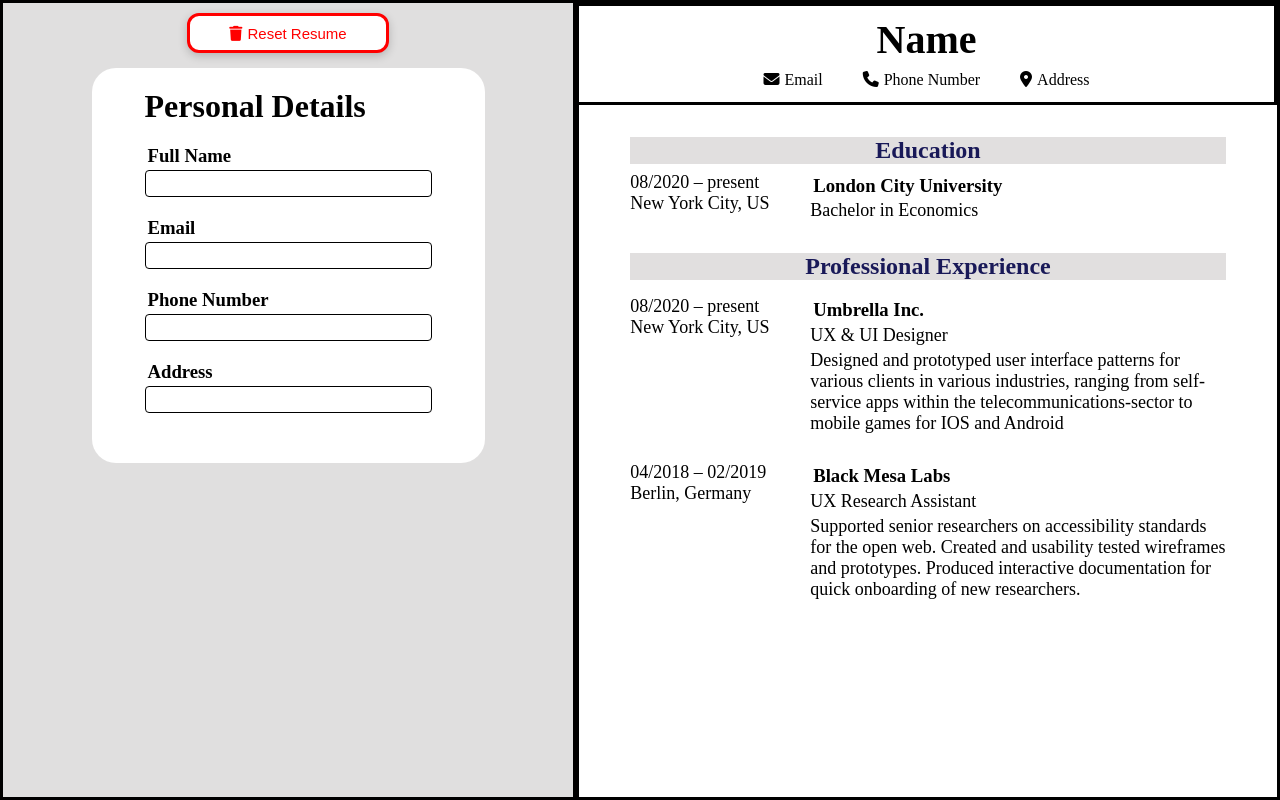
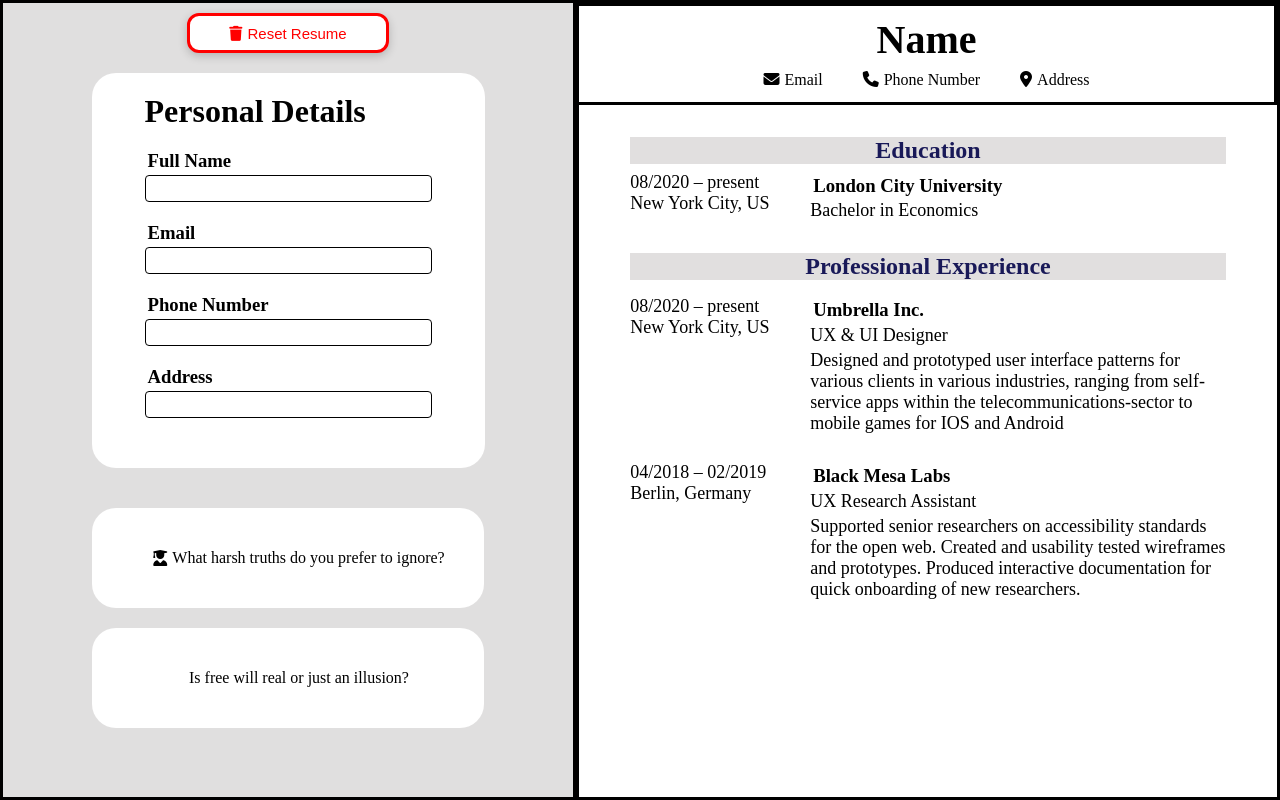
Before and after one commit to Steven-program/ResumeBuilder, a React (Vite) app: page / in a window 1280 px wide. Built offline with nearby package versions, Linux system fonts and the light colour scheme.

Commit message:
Created accordions

```diff
--- a/package.json
+++ b/package.json
@@ -10,7 +10,10 @@
     "preview": "vite preview"
   },
   "dependencies": {
+    "@szhsin/react-accordion": "^1.2.3",
     "react": "^18.2.0",
+    "react-accessible-accordion": "^5.0.0",
+    "react-collapsed": "^4.0.4",
     "react-dom": "^18.2.0"
   },
   "devDependencies": {
--- a/src/App.css
+++ b/src/App.css
@@ -132,3 +132,13 @@
       grid-column: c;
   }
 }
+
+.collapsible .content {
+  padding: 6px;
+  background-color: #eeeeee;
+}
+.collapsible .header {
+  background-color: #dddddd;
+  padding: 6px;
+  cursor: pointer;
+}
--- a/src/App2.css
+++ b/src/App2.css
@@ -2,7 +2,7 @@
     display:flex;
     flex-direction: column;
     align-items: center;
-    gap: 15px;
+    gap: 20px;
     background-color: rgb(224, 223, 223);
 }
 
@@ -67,3 +67,61 @@ input{
     border-width: 0.2px;
     text-indent: 10px;
 }
+
+.accordion__item {
+   margin: 20px;
+}
+
+.accordion__button {
+    height: 100px;
+    width: 392px;
+    cursor:pointer;
+    background-color:white;
+    border-radius: 24px;
+    border:none;
+    display:flex;
+    justify-content: center;
+    align-items:center;
+}
+
+.accordion__button:hover {
+    background-color: #ddd;
+}
+
+.accordion__button:before {
+    border:none;
+    content: '';
+    height: 10px;
+    width: 10px;
+    margin-right: 12px;
+
+
+}
+
+.accordion__button[aria-expanded='true']::before,
+.accordion__button[aria-selected='true']::before {
+    transform: rotate(45deg);
+}
+
+[hidden] {
+    display: none;
+}
+
+.accordion__panel {
+    padding: 20px;
+    animation: fadein 0.35s ease-in;
+}
+
+/* -------------------------------------------------- */
+/* ---------------- Animation part ------------------ */
+/* -------------------------------------------------- */
+
+@keyframes fadein {
+    0% {
+        opacity: 0;
+    }
+
+    100% {
+        opacity: 1;
+    }
+}
--- a/src/resume_placeholder.jsx
+++ b/src/resume_placeholder.jsx
@@ -1,5 +1,11 @@
 import React, { useState } from "react";
-
+import {
+    Accordion,
+    AccordionItem,
+    AccordionItemHeading,
+    AccordionItemButton,
+    AccordionItemPanel,
+} from 'react-accessible-accordion';
 
 
 export default function ResumeRender() {
@@ -8,55 +14,89 @@ export default function ResumeRender() {
     const [phone, setPhone] = useState('');
     const [address, setAddress] = useState('');
 
-    function clearResume(){
+    function clearResume() {
         setName('');
         setEmail('');
         setPhone('');
         setAddress('');
     }
 
+
     return (
         <>
             <div className="container">
                 <div className="edit">
-                <button className="modify" onClick = {clearResume}><i class="fa-solid fa-trash"></i>Reset Resume</button>
+                    <button className="modify" onClick={clearResume}><i class="fa-solid fa-trash"></i>Reset Resume</button>
 
                     <div className="personal-details">
-                    <h1 className = "pd">Personal Details</h1>
+                        <h1 className="pd">Personal Details</h1>
                         <div className="info">
                             <h3>Full Name</h3>
-                        <input type = "text" value = {name} onChange={(event) => setName(event.target.value)}/>
+                            <input type="text" value={name} onChange={(event) => setName(event.target.value)} />
                         </div>
 
                         <div className="info">
                             <h3>Email</h3>
-                        <input type = "text"  value = {email} onChange={(event) => setEmail(event.target.value)}/>
+                            <input type="text" value={email} onChange={(event) => setEmail(event.target.value)} />
                         </div>
 
                         <div className="info">
                             <h3>Phone Number </h3>
-                        <input type = "text"  value = {phone} onChange={(event) => setPhone(event.target.value)}/>
+                            <input type="text" value={phone} onChange={(event) => setPhone(event.target.value)} />
                         </div>
 
                         <div className="info">
                             <h3>Address</h3>
-                        <input type = "text" value = {address} onChange={(event) => setAddress(event.target.value)} />
+                            <input type="text" value={address} onChange={(event) => setAddress(event.target.value)} />
                         </div>
                     </div>
+
+                    <Accordion allowZeroExpanded="true">
+                        <AccordionItem>
+                            <AccordionItemHeading >
+                                <AccordionItemButton>
+                                    <i class="fa-solid fa-user-graduate"></i>What harsh truths do you prefer to ignore?
+                                </AccordionItemButton>
+                            </AccordionItemHeading>
+                            <AccordionItemPanel>
+                                <p>
+                                    Exercitation in fugiat est ut ad ea cupidatat ut in
+                                    cupidatat occaecat ut occaecat consequat est minim minim
+                                    esse tempor laborum consequat esse adipisicing eu
+                                    reprehenderit enim.
+                                </p>
+                            </AccordionItemPanel>
+                        </AccordionItem>
+                        <AccordionItem>
+                            <AccordionItemHeading>
+                                <AccordionItemButton>
+                                    Is free will real or just an illusion?
+                                </AccordionItemButton>
+                            </AccordionItemHeading>
+                            <AccordionItemPanel>
+                                <p>
+                                    In ad velit in ex nostrud dolore cupidatat consectetur
+                                    ea in ut nostrud velit in irure cillum tempor laboris
+                                    sed adipisicing eu esse duis nulla non.
+                                </p>
+                            </AccordionItemPanel>
+                        </AccordionItem>
+                    </Accordion>
+
                 </div>
                 <div className="resume">
                     <div className="header">
-                    <h1 className = "name">{name?name:"Name"}</h1>
+                        <h1 className="name">{name ? name : "Name"}</h1>
                         <div className="personal">
-                        <p className="email"><i class="fa-solid fa-envelope"></i>{email?email:"Email"}</p>
-                        <p className="phone"><i class="fa-solid fa-phone"></i>{phone?phone:"Phone Number"}</p>
-                        <p className="location"><i class="fa-solid fa-location-dot"></i>{address?address:"Address"}</p>
+                            <p className="email"><i class="fa-solid fa-envelope"></i>{email ? email : "Email"}</p>
+                            <p className="phone"><i class="fa-solid fa-phone"></i>{phone ? phone : "Phone Number"}</p>
+                            <p className="location"><i class="fa-solid fa-location-dot"></i>{address ? address : "Address"}</p>
                         </div>
                     </div>
 
                     <div className="body">
                         <div className="education-whole">
-                        <div className = "exp">
+                            <div className="exp">
                                 <h2 className="education">Education</h2>
                             </div>
 
@@ -68,13 +108,13 @@ export default function ResumeRender() {
 
                                 <div className="college">
                                     <h3>London City University</h3>
-                                <p className = "font-s">Bachelor in Economics</p>
+                                    <p className="font-s">Bachelor in Economics</p>
                                 </div>
                             </div>
                         </div>
 
                         <div className="professional">
-                        <div className = "exp">
+                            <div className="exp">
                                 <h2 className="experience">Professional Experience</h2>
                             </div>
 
@@ -87,8 +127,8 @@ export default function ResumeRender() {
 
                                 <div className="descr">
                                     <h3>Umbrella Inc.</h3>
-                                <p className = "font-s">UX & UI Designer</p>
-                                <p className = "font-s">Designed and prototyped user interface patterns for various clients in various industries, ranging from self-service apps within the telecommunications-sector to mobile games for IOS and Android</p>
+                                    <p className="font-s">UX & UI Designer</p>
+                                    <p className="font-s">Designed and prototyped user interface patterns for various clients in various industries, ranging from self-service apps within the telecommunications-sector to mobile games for IOS and Android</p>
                                 </div>
                             </div>
 
@@ -100,8 +140,8 @@ export default function ResumeRender() {
 
                                 <div className="descr">
                                     <h3>Black Mesa Labs</h3>
-                                <p className = "font-s">UX Research Assistant</p>
-                                <p className = "font-s">Supported senior researchers on accessibility standards for the open web. Created and usability tested wireframes and prototypes. Produced interactive documentation for quick onboarding of new researchers.</p>
+                                    <p className="font-s">UX Research Assistant</p>
+                                    <p className="font-s">Supported senior researchers on accessibility standards for the open web. Created and usability tested wireframes and prototypes. Produced interactive documentation for quick onboarding of new researchers.</p>
                                 </div>
                             </div>
                         </div>
```
Also changed, not shown: 1 other file (tests, documents, lock files or other folders). Lines whose indentation alone changed are shown as unchanged.
